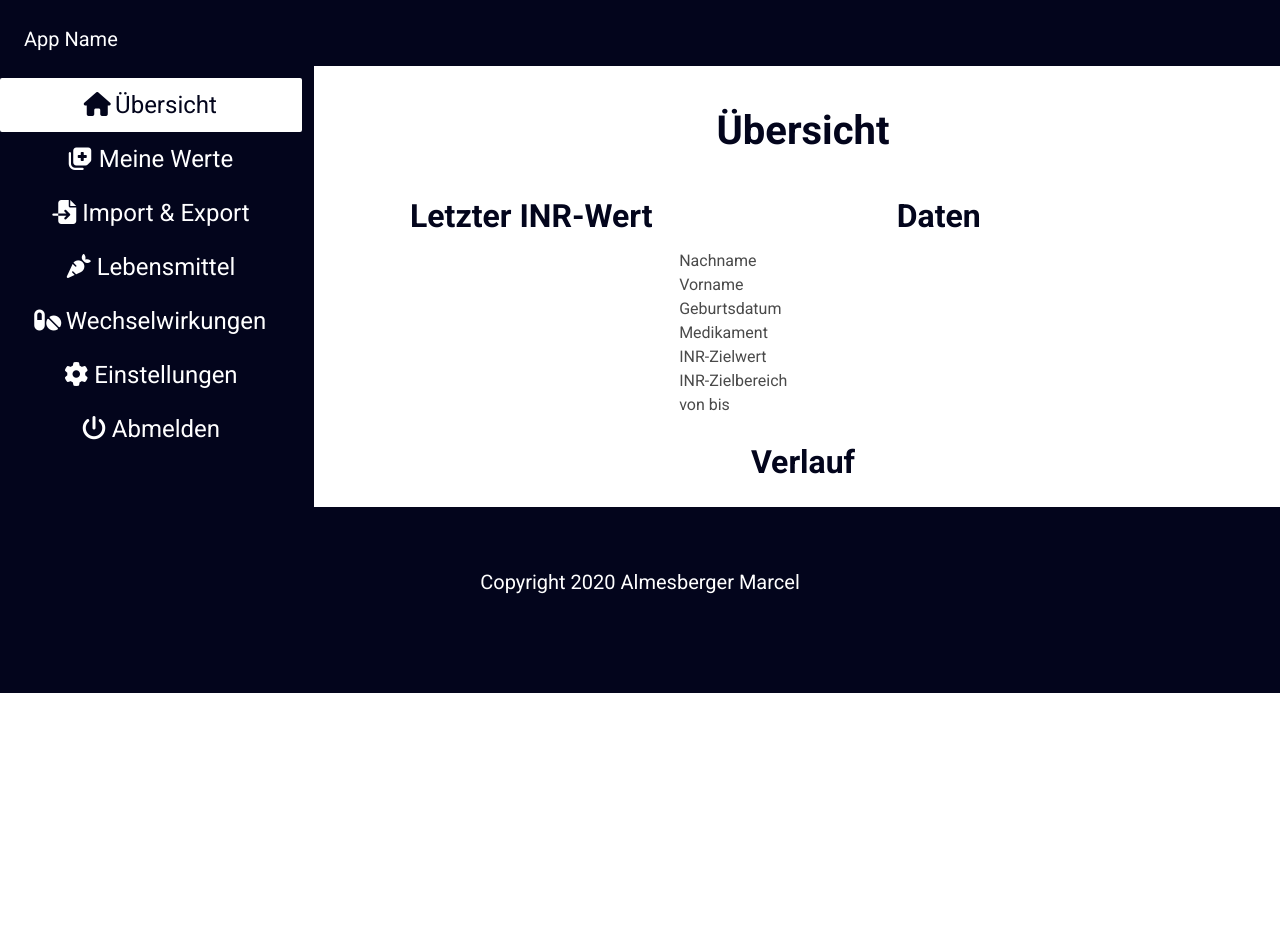
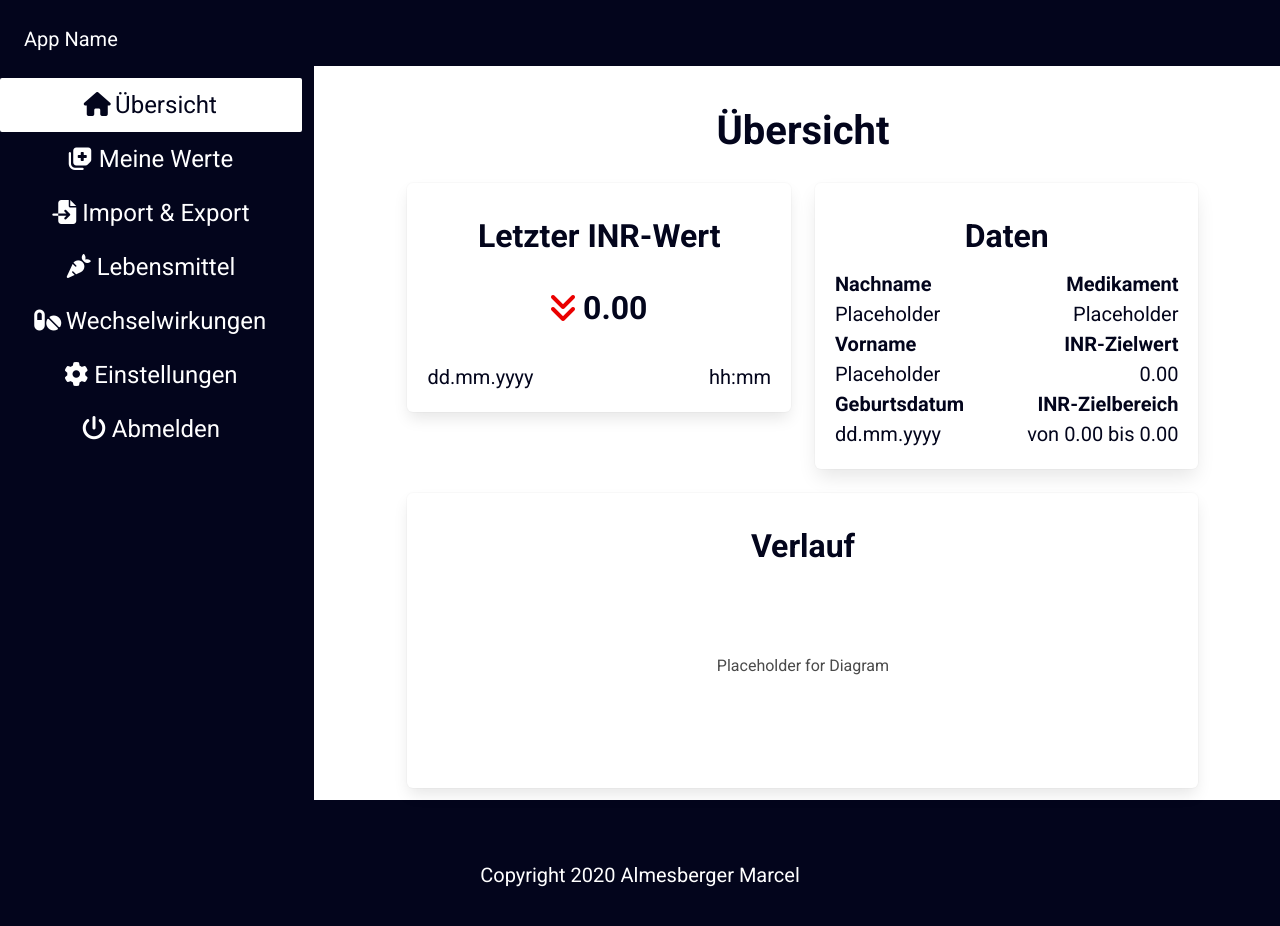
Before and after one commit to marcelalmesberger/Digital-INR-Card, a website: page public/pages/overview.html in a window 1280 px wide. Before the commit the page ends 800 px from the top, so only its background shows below. Drawn offline with Linux system fonts and the light colour scheme.

Commit message:
Update overview.html

```diff
--- a/public/pages/overview.html
+++ b/public/pages/overview.html
@@ -5,7 +5,7 @@
         <meta name="viewport" content="width=device-width, initial-scale=1">
         <title>Übersicht</title>
         <!--Integration of stylesheet with Bulma-->
-        <link rel="stylesheet" href="/styles/css/style.css">
+        <link rel="stylesheet" href="../styles/css/style.css">
         <!--Integration of Fontawesome 5.13.0-->
         <script src="https://kit.fontawesome.com/4956754289.js" crossorigin="anonymous"></script>
          <!--Addionational meta tags for SEO-->
@@ -87,42 +87,99 @@
                             Übersicht
                         </h1>
                         <div class="columns">
-                            <article class="column is-one-third">
+                            <div class="column">
+                                <article class="box has-text-primary">
                                     <h2 class="title is-3 has-text-centered has-margin-top-15 has-margin-bottom-15">
                                         Letzter INR-Wert
                                     </h2>
-                                <p></p>
-                                <p>
-                                    <span></span>
-                                    <span></span>
+                                    <p class="has-text-centered is-size-3 has-margin-top-30 has-margin-bottom-30">
+                                        <span class="icon has-text-danger">
+                                            <i class="fas fa-angle-double-down"></i>
+                                        </span>
+                                        <span class="has-text-weight-bold">
+                                            0.00
+                                        </span>
+                                    </p>
+                                    <p class="level is-size-5">
+                                        <span class="level-left">
+                                            dd.mm.yyyy
+                                        </span>
+                                        <span class="level-right">
+                                            hh:mm
+                                        </span>
                                     </p>
                                 </article>
-                            <article class="column">
+                            </div>
+                            <div class="column">
+                                <article class="box has-text-primary is-size-5">
                                     <h2 class="title is-3 has-text-centered has-margin-top-15 has-margin-bottom-15">
                                         Daten
                                     </h2>
-                                <p>Nachname</p>
-                                <p></p>
-                                <p>Vorname</p>
-                                <p></p>
-                                <p>Geburtsdatum</p>
-                                <p></p>
-                                <p>Medikament</p>
-                                <p></p>
-                                <p>INR-Zielwert</p>
-                                <p></p>
-                                <p>INR-Zielbereich</p>
-                                <p>von
-                                    <span></span>
+                                    <div class="columns">
+                                        <div class="column">
+                                            <p class="has-text-weight-bold">
+                                                Nachname
+                                            </p>
+                                            <p>
+                                                Placeholder
+                                            </p>
+                                            <p class="has-text-weight-bold">
+                                                Vorname
+                                            </p>
+                                            <p>
+                                                Placeholder
+                                            </p>
+                                            <p class="has-text-weight-bold">
+                                                Geburtsdatum
+                                            </p>
+                                            <p>
+                                                dd.mm.yyyy
+                                            </p>
+                                        </div>
+                                        <div class="column has-text-right">
+                                            <p class="has-text-weight-bold">
+                                                Medikament
+                                            </p>
+                                            <p>
+                                                Placeholder
+                                            </p>
+                                            <p class="has-text-weight-bold">
+                                                INR-Zielwert
+                                            </p>
+                                            <p>
+                                                0.00
+                                            </p>
+                                            <p class="has-text-weight-bold">
+                                                INR-Zielbereich
+                                            </p>
+                                            <p>
+                                                <span>
+                                                    von
+                                                </span>
+                                                <span>
+                                                    0.00
+                                                </span>
+                                                <span>
                                                     bis
-                                <span></span>
+                                                </span>
+                                                <span>
+                                                    0.00
+                                                </span>
                                             </p>
+                                        </div>
+                                    </div>
                                 </article>
                             </div>
-                        <article class="">
+                        </div>
+                        <article class="box" aria-hidden="true">
                             <h2 class="title is-3 has-text-centered has-margin-top-15 has-margin-bottom-15">
                                 Verlauf
                             </h2>
+                            <div>
+                                <p class="has-margin-top-90 has-margin-bottom-90 has-text-centered">
+                                    Placeholder for Diagram
+                                </p>
+                            </div>
                         </article>
                     </div>
                 </div>
```
Lines whose indentation alone changed are shown as unchanged.
